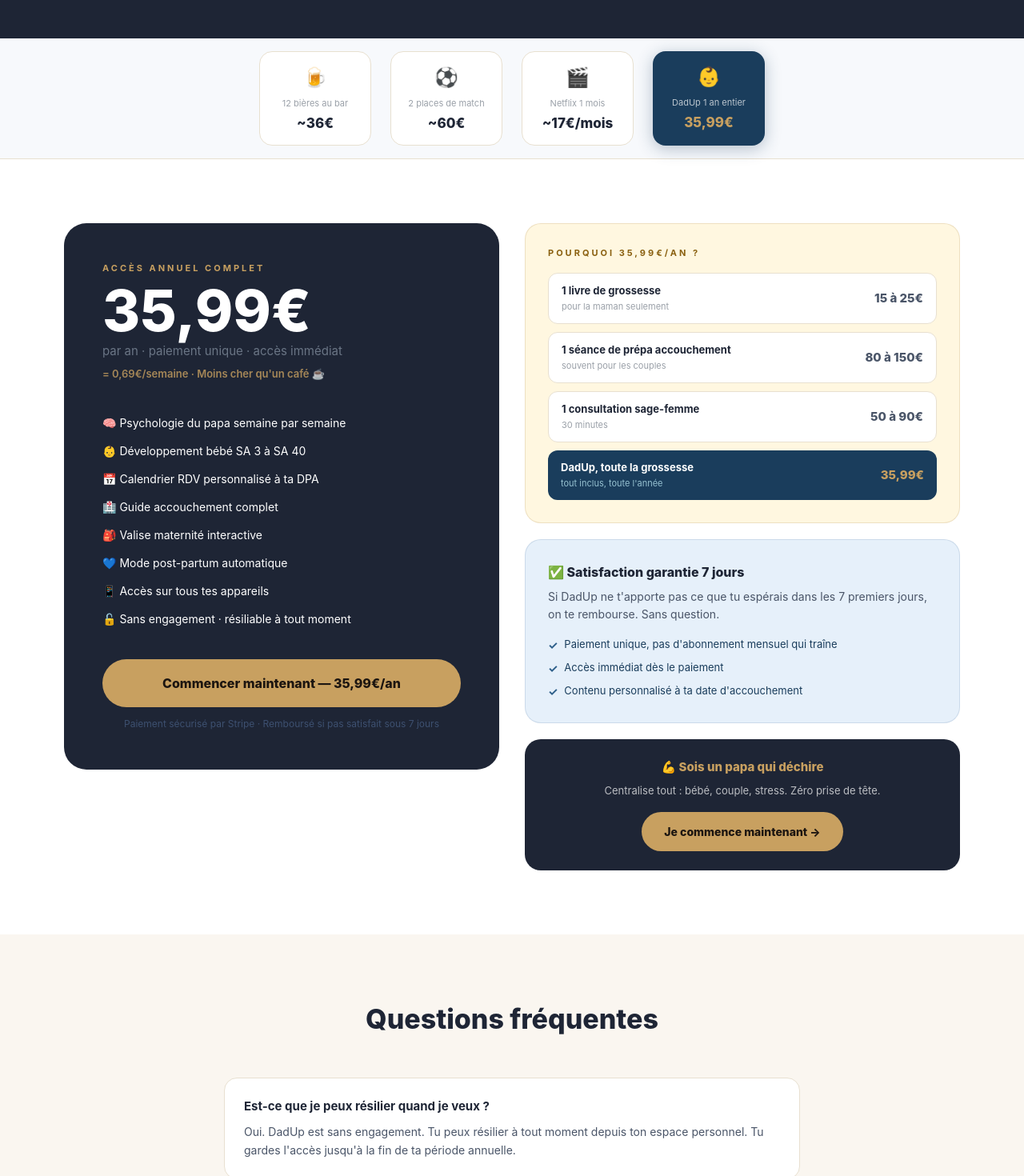
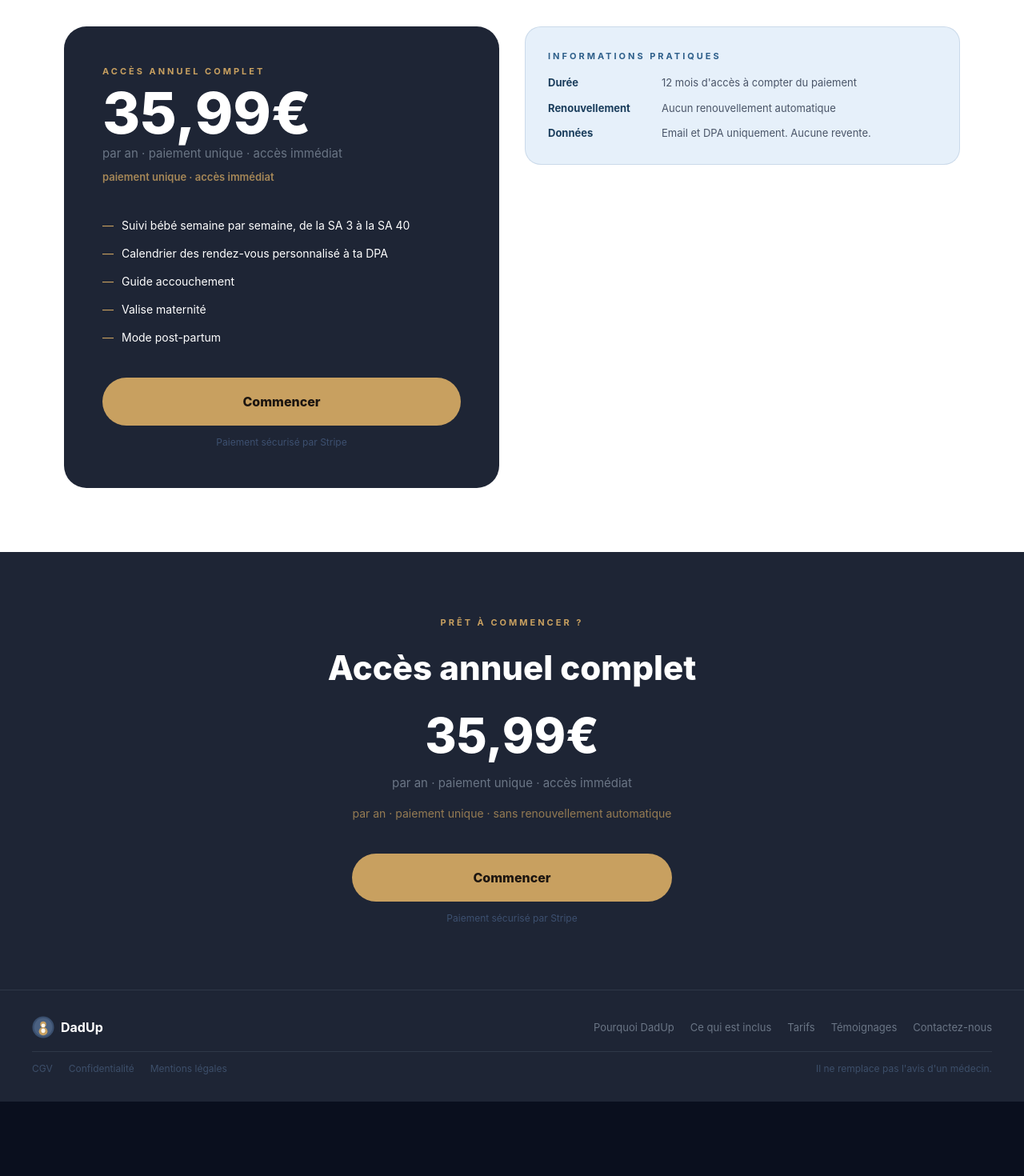
Before and after one commit to Julproject/dadup, a Next.js app: page /tarifs in a window 1280 px wide. Shown: the part 460-1930 px from the top of the page at 80% size. After the commit the page ends 1837 px from the top, so only its background shows below. Built offline with nearby package versions, Linux system fonts and the light colour scheme.

Commit message:
Update page.tsx

```diff
--- a/app/tarifs/page.tsx
+++ b/app/tarifs/page.tsx
@@ -8,12 +8,12 @@ const C = {
 };
 
 const FAQ = [
-  {q:"Est-ce que je peux résilier quand je veux ?", r:"Oui. DadUp est sans engagement. Tu peux résilier à tout moment depuis ton espace personnel. Tu gardes l'accès jusqu'à la fin de ta période annuelle."},
+  {q:"L'abonnement se renouvelle-t-il automatiquement ?", r:"L'abonnement est souscrit pour 12 mois et expire automatiquement à l'échéance. Aucun prélèvement sans nouvelle commande de ta part."},
   {q:"Que se passe-t-il après la naissance ?", r:"Ton espace passe automatiquement en mode post-partum. Le contenu évolue pour couvrir les premières semaines avec bébé."},
   {q:"Mes données sont-elles en sécurité ?", r:"On ne stocke que ton email et ta date d'accouchement. Aucune donnée n'est revendue. Paiement sécurisé par Stripe."},
   {q:"Est-ce que ma partenaire peut aussi utiliser DadUp ?", r:"DadUp est conçu pour le papa. Mais rien ne t'empêche de partager certains contenus avec ta partenaire !"},
   {q:"Le contenu est-il vérifié médicalement ?", r:"Le contenu de DadUp est basé sur les recommandations de la HAS. Il ne remplace pas l'avis d'un médecin ou d'une sage-femme."},
-  {q:"J'ai déjà payé mais je n'arrive pas à me connecter.", r:"Va sur la page de connexion et entre l'email utilisé lors de ton paiement. Tu recevras un code par email pour accéder à ton espace."},
+  {q:"J'ai déjà payé mais je n'arrive pas à me connecter.", r:"Va sur la page de connexion et saisis l'email utilisé lors du paiement. Tu recevras un lien de création de mot de passe par email."},
 ];
 
 export default function TarifsPage() {
@@ -58,51 +58,23 @@ export default function TarifsPage() {
         </div>
         <div className="nc" style={{alignItems:'center',gap:'16px'}}>
           <a href="/login" style={{color:C.dark,fontSize:'14px',fontWeight:600,textDecoration:'none'}}>Se connecter</a>
-          <button onClick={goToStripe} style={{background:C.dark,color:C.white,padding:'11px 22px',borderRadius:'32px',fontSize:'13px',fontWeight:700,border:'none',cursor:'pointer'}}>Commencer — 35,99€/an</button>
+          <button onClick={goToStripe} style={{background:C.dark,color:C.white,padding:'11px 22px',borderRadius:'32px',fontSize:'13px',fontWeight:700,border:'none',cursor:'pointer'}}>Commencer</button>
         </div>
       </nav>
 
       {/* HERO */}
       <section style={{background:C.dark,padding:'80px 40px'}}>
         <div style={{maxWidth:'800px',margin:'0 auto',textAlign:'center'}}>
-          <div style={{display:'inline-flex',alignItems:'center',gap:'8px',background:'rgba(200,160,96,0.15)',borderRadius:'20px',padding:'6px 16px',marginBottom:'24px'}}>
-            <span style={{fontSize:'16px'}}>💪</span>
-            <span style={{color:C.gold,fontSize:'13px',fontWeight:700}}>Ton coach paternité perso pour moins d'1€/semaine</span>
-          </div>
+
           <h1 style={{color:C.white,fontSize:'52px',fontWeight:800,margin:'0 0 16px',lineHeight:1.1}}>
             Simple.<br/><span style={{color:C.gold}}>Transparent.</span>
           </h1>
           <p style={{color:'#6a7585',fontSize:'18px',lineHeight:1.7,margin:'0 0 24px'}}>Une offre. Un prix. Tout inclus.</p>
-          <div style={{display:'flex',justifyContent:'center',gap:'12px',flexWrap:'wrap'}}>
-            {['Moins cher que Netflix 🍿','Paye 1x → serein 365j ✅','Sans engagement 🔓'].map(t=>(
-              <span key={t} style={{background:'rgba(255,255,255,0.07)',color:'rgba(255,255,255,0.7)',fontSize:'13px',fontWeight:600,padding:'8px 16px',borderRadius:'20px'}}>{t}</span>
-            ))}
-          </div>
+
         </div>
       </section>
 
-      {/* COMPARAISON PRIX */}
-      <section style={{background:'#f7f9fc',padding:'16px 40px',borderBottom:`1px solid ${C.border}`}}>
-        <div style={{maxWidth:'800px',margin:'0 auto',display:'flex',gap:'24px',justifyContent:'center',flexWrap:'wrap'}}>
-          {[
-            {icon:'🍺',label:'12 bières au bar',prix:'~36€'},
-            {icon:'⚽',label:'2 places de match',prix:'~60€'},
-            {icon:'🎬',label:'Netflix 1 mois',prix:'~17€/mois'},
-            {icon:'👶',label:'DadUp 1 an entier',prix:'35,99€',hl:true},
-          ].map(item=>(
-            <div key={item.label} style={{
-              background: item.hl ? C.blueDark : C.white,
-              border: item.hl ? 'none' : `1px solid ${C.border}`,
-              borderRadius:'16px',padding:'14px 20px',textAlign:'center',minWidth:'140px',
-              boxShadow: item.hl ? '0 4px 20px rgba(26,61,92,0.3)' : 'none',
-            }}>
-              <div style={{fontSize:'24px',marginBottom:'6px'}}>{item.icon}</div>
-              <p style={{color:item.hl?'rgba(255,255,255,0.7)':C.textLight,fontSize:'11px',margin:'0 0 4px'}}>{item.label}</p>
-              <p style={{color:item.hl?C.gold:C.dark,fontSize:'17px',fontWeight:800,margin:0}}>{item.prix}</p>
-            </div>
-          ))}
-        </div>
-      </section>
+
 
       {/* OFFRE PRINCIPALE */}
       <section className="sp" style={{padding:'80px 40px',maxWidth:'1200px',margin:'0 auto'}}>
@@ -115,108 +87,68 @@ export default function TarifsPage() {
               <p className="prix" style={{color:C.white,fontSize:'72px',fontWeight:800,margin:0,lineHeight:1}}>35,99€</p>
             </div>
             <p style={{color:'#6a7585',fontSize:'15px',margin:'0 0 8px'}}>par an · paiement unique · accès immédiat</p>
-            <p style={{color:'rgba(200,160,96,0.8)',fontSize:'13px',fontWeight:600,margin:'0 0 40px'}}>= 0,69€/semaine · Moins cher qu'un café ☕</p>
+            <p style={{color:'rgba(200,160,96,0.8)',fontSize:'13px',fontWeight:600,margin:'0 0 40px'}}>paiement unique · accès immédiat</p>
 
             <div style={{display:'flex',flexDirection:'column',gap:'14px',marginBottom:'40px'}}>
               {[
-                "🧠 Psychologie du papa semaine par semaine",
-                "👶 Développement bébé SA 3 à SA 40",
-                "📅 Calendrier RDV personnalisé à ta DPA",
-                "🏥 Guide accouchement complet",
-                "🎒 Valise maternité interactive",
-                "💙 Mode post-partum automatique",
-                "📱 Accès sur tous tes appareils",
-                "🔓 Sans engagement · résiliable à tout moment",
+
+                "Suivi bébé semaine par semaine, de la SA 3 à la SA 40",
+                "Calendrier des rendez-vous personnalisé à ta DPA",
+                "Guide accouchement",
+                "Valise maternité",
+                "Mode post-partum",
+
+
               ].map(f=>(
-                <div key={f} style={{display:'flex',gap:'12px',alignItems:'flex-start'}}>
+                <div key={f} style={{display:'flex',gap:'10px',alignItems:'flex-start'}}>
+                  <span style={{color:C.gold,fontSize:'14px',flexShrink:0}}>—</span>
                   <p style={{color:C.white,fontSize:'14px',margin:0,lineHeight:1.5}}>{f}</p>
                 </div>
               ))}
             </div>
 
             <button onClick={goToStripe} style={{width:'100%',background:C.gold,color:'#1c1510',border:'none',padding:'18px',borderRadius:'32px',fontSize:'16px',fontWeight:800,cursor:'pointer',marginBottom:'12px'}}>
-              Commencer maintenant — 35,99€/an
+              Commencer
             </button>
-            <p style={{color:'#3d5070',fontSize:'12px',margin:0,textAlign:'center'}}>Paiement sécurisé par Stripe · Remboursé si pas satisfait sous 7 jours</p>
+            <p style={{color:'#3d5070',fontSize:'12px',margin:0,textAlign:'center'}}>Paiement sécurisé par Stripe</p>
           </div>
 
           {/* COMPARAISON + GARANTIE */}
           <div style={{display:'flex',flexDirection:'column',gap:'20px'}}>
 
-            {/* POURQUOI CE PRIX */}
-            <div style={{background:C.amber,borderRadius:'20px',padding:'28px',border:`1px solid rgba(138,96,16,0.15)`}}>
-              <p style={{color:'#8A6010',fontSize:'11px',fontWeight:700,letterSpacing:'3px',textTransform:'uppercase',margin:'0 0 16px'}}>Pourquoi 35,99€/an ?</p>
-              <div style={{display:'flex',flexDirection:'column',gap:'10px'}}>
+
+
+            <div style={{background:C.bluePale,borderRadius:'20px',padding:'28px',border:`1px solid rgba(46,95,138,0.15)`}}>
+              <p style={{color:C.blue,fontSize:'11px',fontWeight:700,letterSpacing:'3px',textTransform:'uppercase',margin:'0 0 16px'}}>Informations pratiques</p>
+              <div style={{display:'flex',flexDirection:'column',gap:'12px'}}>
                 {[
-                  {label:"1 livre de grossesse", prix:"15 à 25€", note:"pour la maman seulement"},
-                  {label:"1 séance de prépa accouchement", prix:"80 à 150€", note:"souvent pour les couples"},
-                  {label:"1 consultation sage-femme", prix:"50 à 90€", note:"30 minutes"},
-                  {label:"DadUp, toute la grossesse", prix:"35,99€", note:"tout inclus, toute l'année", hl:true},
-                ].map((item,i)=>(
-                  <div key={i} style={{display:'flex',alignItems:'center',justifyContent:'space-between',padding:'12px 16px',background:item.hl?C.blueDark:C.white,borderRadius:'12px',border:item.hl?'none':`1px solid ${C.border}`}}>
-                    <div>
-                      <p style={{color:item.hl?C.white:C.dark,fontSize:'13px',fontWeight:700,margin:0}}>{item.label}</p>
-                      <p style={{color:item.hl?'#95C0D0':C.textLight,fontSize:'11px',margin:'2px 0 0'}}>{item.note}</p>
-                    </div>
-                    <p style={{color:item.hl?C.gold:C.text,fontSize:'15px',fontWeight:800,margin:0}}>{item.prix}</p>
+                  {label:'Durée', val:"12 mois d'accès à compter du paiement"},
+                  {label:'Renouvellement', val:'Aucun renouvellement automatique'},
+                  {label:'Données', val:'Email et DPA uniquement. Aucune revente.'},
+                ].map(({label,val})=>(
+                  <div key={label} style={{display:'flex',gap:'12px'}}>
+                    <p style={{color:C.blueDark,fontSize:'13px',fontWeight:700,margin:0,minWidth:'130px',flexShrink:0}}>{label}</p>
+                    <p style={{color:C.text,fontSize:'13px',margin:0}}>{val}</p>
                   </div>
                 ))}
               </div>
-            </div>
-
-            {/* GARANTIE */}
-            <div style={{background:C.bluePale,borderRadius:'20px',padding:'28px',border:`1px solid rgba(46,95,138,0.15)`}}>
-              <p style={{color:C.dark,fontSize:'16px',fontWeight:800,margin:'0 0 8px'}}>✅ Satisfaction garantie 7 jours</p>
-              <p style={{color:C.text,fontSize:'14px',lineHeight:1.6,margin:'0 0 16px'}}>Si DadUp ne t'apporte pas ce que tu espérais dans les 7 premiers jours, on te rembourse. Sans question.</p>
-              <div style={{display:'flex',flexDirection:'column',gap:'8px'}}>
-                {['Paiement unique, pas d\'abonnement mensuel qui traîne','Accès immédiat dès le paiement','Contenu personnalisé à ta date d\'accouchement'].map(t=>(
-                  <div key={t} style={{display:'flex',gap:'8px',alignItems:'flex-start'}}>
-                    <span style={{color:C.blue,fontWeight:700,fontSize:'14px',flexShrink:0}}>✓</span>
-                    <p style={{color:C.blueDark,fontSize:'13px',margin:0}}>{t}</p>
-                  </div>
-                ))}
-              </div>
-            </div>
-
-            {/* ACCROCHE FINALE */}
-            <div style={{background:C.dark,borderRadius:'20px',padding:'24px',textAlign:'center'}}>
-              <p style={{color:C.gold,fontSize:'15px',fontWeight:800,margin:'0 0 8px'}}>💪 Sois un papa qui déchire</p>
-              <p style={{color:'rgba(255,255,255,0.7)',fontSize:'13px',margin:'0 0 16px',lineHeight:1.6}}>Centralise tout : bébé, couple, stress. Zéro prise de tête.</p>
-              <button onClick={goToStripe} style={{background:C.gold,color:'#1c1510',border:'none',padding:'14px 28px',borderRadius:'32px',fontSize:'14px',fontWeight:800,cursor:'pointer'}}>
-                Je commence maintenant →
-              </button>
             </div>
 
           </div>
         </div>
       </section>
 
-      {/* FAQ */}
-      <section className="sp" style={{padding:'80px 40px',background:C.cream}}>
-        <div style={{maxWidth:'720px',margin:'0 auto'}}>
-          <h2 style={{color:C.dark,fontSize:'34px',fontWeight:800,margin:'0 0 48px',textAlign:'center'}}>Questions fréquentes</h2>
-          <div style={{display:'flex',flexDirection:'column',gap:'16px'}}>
-            {FAQ.map((item,i)=>(
-              <div key={i} style={{background:C.white,borderRadius:'16px',padding:'24px',border:`1px solid ${C.border}`}}>
-                <p style={{color:C.dark,fontSize:'15px',fontWeight:700,margin:'0 0 8px'}}>{item.q}</p>
-                <p style={{color:C.text,fontSize:'14px',lineHeight:1.65,margin:0}}>{item.r}</p>
-              </div>
-            ))}
-          </div>
-        </div>
-      </section>
-
       {/* CTA BAS */}
       <section style={{background:C.dark,padding:'80px 40px',textAlign:'center'}}>
-        <p style={{color:C.gold,fontSize:'11px',fontWeight:700,letterSpacing:'3px',textTransform:'uppercase',margin:'0 0 16px'}}>Prêt à déchirer ?</p>
+        <p style={{color:C.gold,fontSize:'11px',fontWeight:700,letterSpacing:'3px',textTransform:'uppercase',margin:'0 0 16px'}}>Prêt à commencer ?</p>
         <h2 style={{color:C.white,fontSize:'42px',fontWeight:800,margin:'0 0 8px'}}>Accès annuel complet</h2>
         <p style={{color:C.white,fontSize:'60px',fontWeight:800,margin:'0 0 4px'}}>35,99€</p>
         <p style={{color:'#6a7585',fontSize:'15px',margin:'0 0 16px'}}>par an · paiement unique · accès immédiat</p>
-        <p style={{color:'rgba(200,160,96,0.7)',fontSize:'14px',margin:'0 0 40px'}}>= 12 bières 🍺 · 2 places de match ⚽ · 1 pizza XXL 🍕</p>
+        <p style={{color:'rgba(200,160,96,0.7)',fontSize:'14px',margin:'0 0 40px'}}>par an · paiement unique · sans renouvellement automatique</p>
         <button onClick={goToStripe} style={{background:C.gold,color:'#1c1510',border:'none',padding:'18px 48px',borderRadius:'32px',fontSize:'16px',fontWeight:800,cursor:'pointer',width:'100%',maxWidth:'400px'}}>
-          Commencer maintenant — 35,99€/an
+          Commencer
         </button>
-        <p style={{color:'#3d5070',fontSize:'12px',margin:'12px 0 0'}}>Paiement sécurisé par Stripe · Remboursé sous 7 jours si pas satisfait</p>
+        <p style={{color:'#3d5070',fontSize:'12px',margin:'12px 0 0'}}>Paiement sécurisé par Stripe</p>
       </section>
 
       <footer style={{background:C.dark,borderTop:'1px solid #2e3848',padding:'32px 40px'}}>
```
